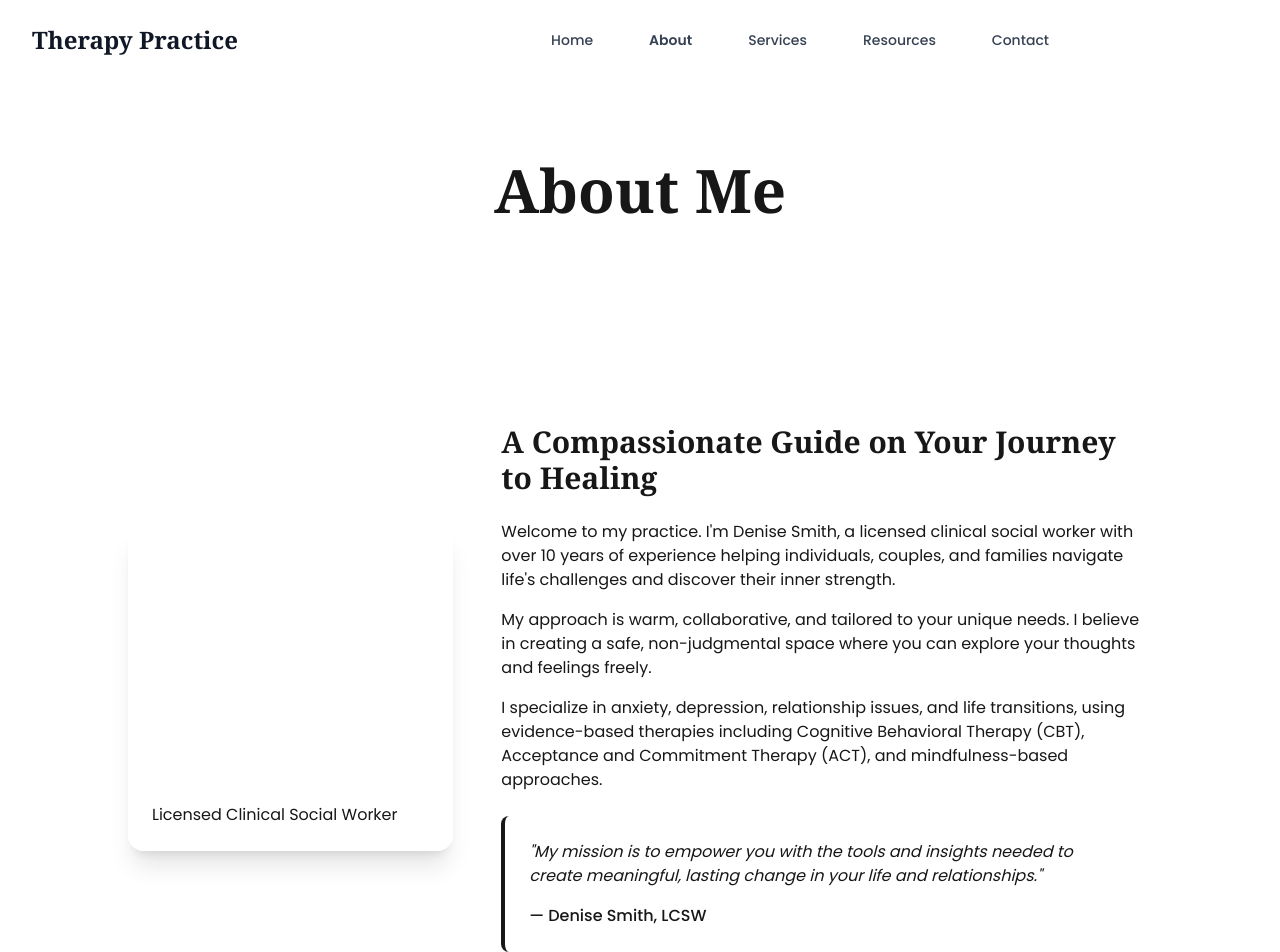
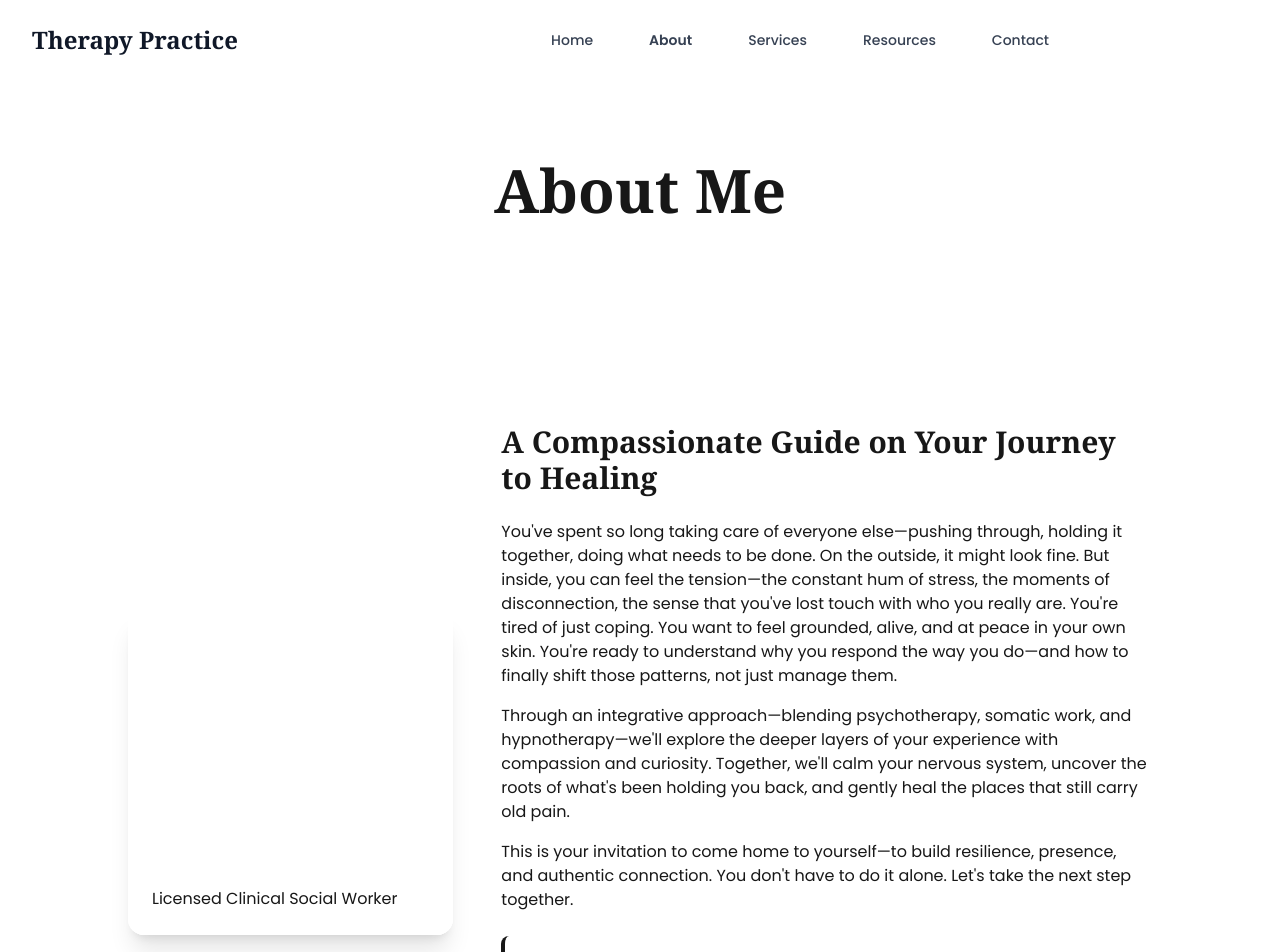
Before and after one commit to Dyligentlydone/Denise, a Next.js app: page /about in a window 1280 px wide. Shown: the top 952 px of the page. Built offline with nearby package versions, Linux system fonts and the light colour scheme.

Commit message:
Update about page with new content and name change to Denise Potter

```diff
--- a/src/app/about/page.tsx
+++ b/src/app/about/page.tsx
@@ -53,7 +53,7 @@ export default function AboutPage() {
                   </div>
                   <div className="absolute inset-0 bg-gradient-to-t from-sage-900/60 to-transparent flex items-end p-6">
                     <div>
-                      <h3 className="text-2xl font-serif font-bold text-white">Denise Smith, LCSW</h3>
+                      <h3 className="text-2xl font-serif font-bold text-white">Denise Potter, LCSW</h3>
                       <p className="text-sage-100">Licensed Clinical Social Worker</p>
                     </div>
                   </div>
@@ -74,27 +74,22 @@ export default function AboutPage() {
 
                 <div className="prose prose-lg text-sage-700 max-w-none">
                   <p className="mb-4">
-                    Welcome to my practice. I'm Denise Smith, a licensed clinical social worker with over 10 years of experience
-                    helping individuals, couples, and families navigate life's challenges and discover their inner strength.
+                    You've spent so long taking care of everyone else—pushing through, holding it together, doing what needs to be done. On the outside, it might look fine. But inside, you can feel the tension—the constant hum of stress, the moments of disconnection, the sense that you've lost touch with who you really are. You're tired of just coping. You want to feel grounded, alive, and at peace in your own skin. You're ready to understand why you respond the way you do—and how to finally shift those patterns, not just manage them.
                   </p>
 
                   <p className="mb-4">
-                    My approach is warm, collaborative, and tailored to your unique needs. I believe in creating a safe,
-                    non-judgmental space where you can explore your thoughts and feelings freely.
+                    Through an integrative approach—blending psychotherapy, somatic work, and hypnotherapy—we'll explore the deeper layers of your experience with compassion and curiosity. Together, we'll calm your nervous system, uncover the roots of what's been holding you back, and gently heal the places that still carry old pain.
                   </p>
 
                   <p className="mb-6">
-                    I specialize in anxiety, depression, relationship issues, and life transitions, using evidence-based
-                    therapies including Cognitive Behavioral Therapy (CBT), Acceptance and Commitment Therapy (ACT), and
-                    mindfulness-based approaches.
+                    This is your invitation to come home to yourself—to build resilience, presence, and authentic connection. You don't have to do it alone. Let's take the next step together.
                   </p>
 
                   <div className="bg-sage-50 p-6 rounded-lg border-l-4 border-sage-500">
                     <p className="text-sage-800 italic mb-4">
-                      "My mission is to empower you with the tools and insights needed to create meaningful, lasting change
-                      in your life and relationships."
+                      "Starting therapy takes courage, and I'm here to meet you with compassion, curiosity, and respect. Let's take the next step together—to explore your true self, clarify where you want to be, and discover how to get there."
                     </p>
-                    <p className="text-sage-700 font-medium">— Denise Smith, LCSW</p>
+                    <p className="text-sage-700 font-medium">— Denise Potter, LCSW</p>
                   </div>
                 </div>
               </motion.div>
```
